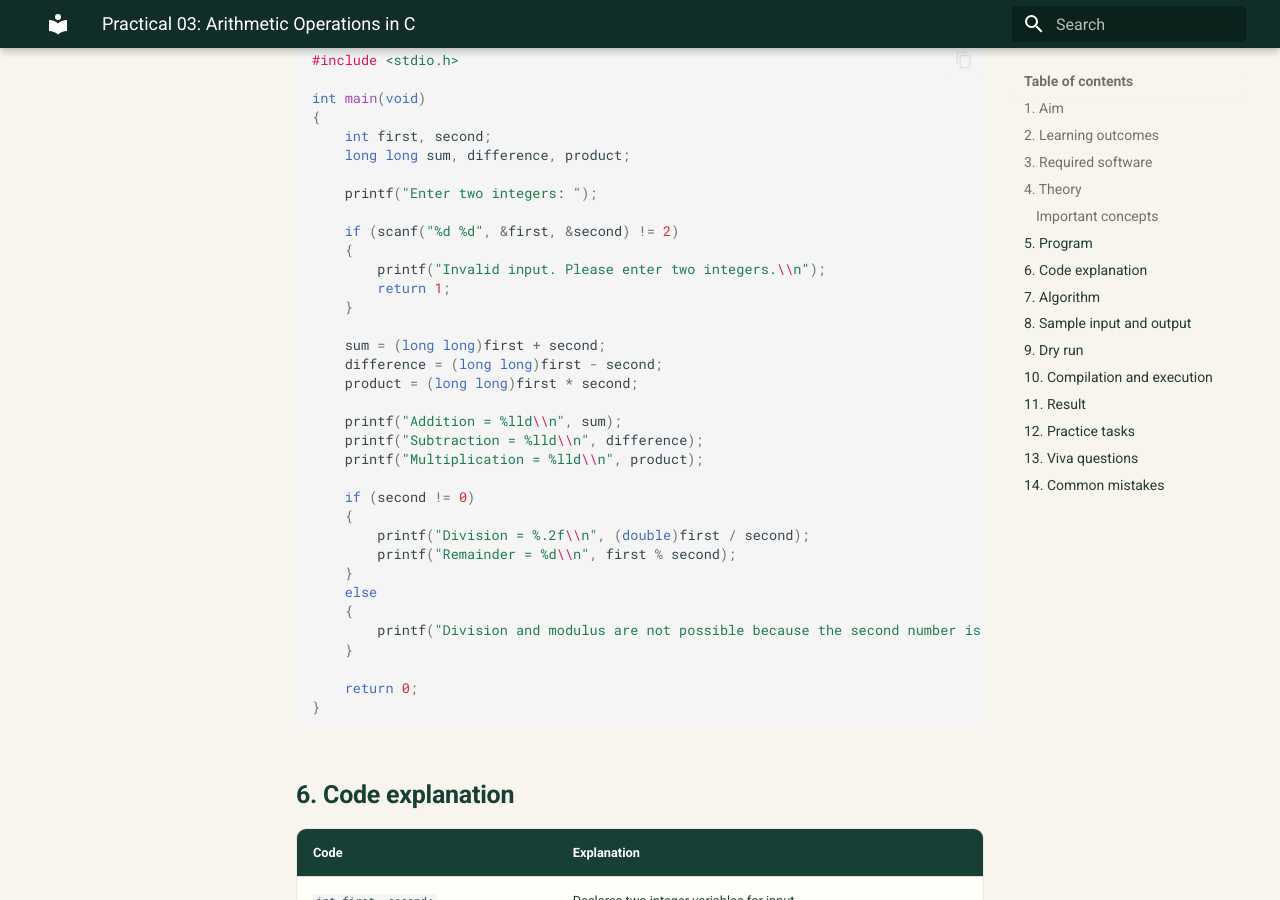
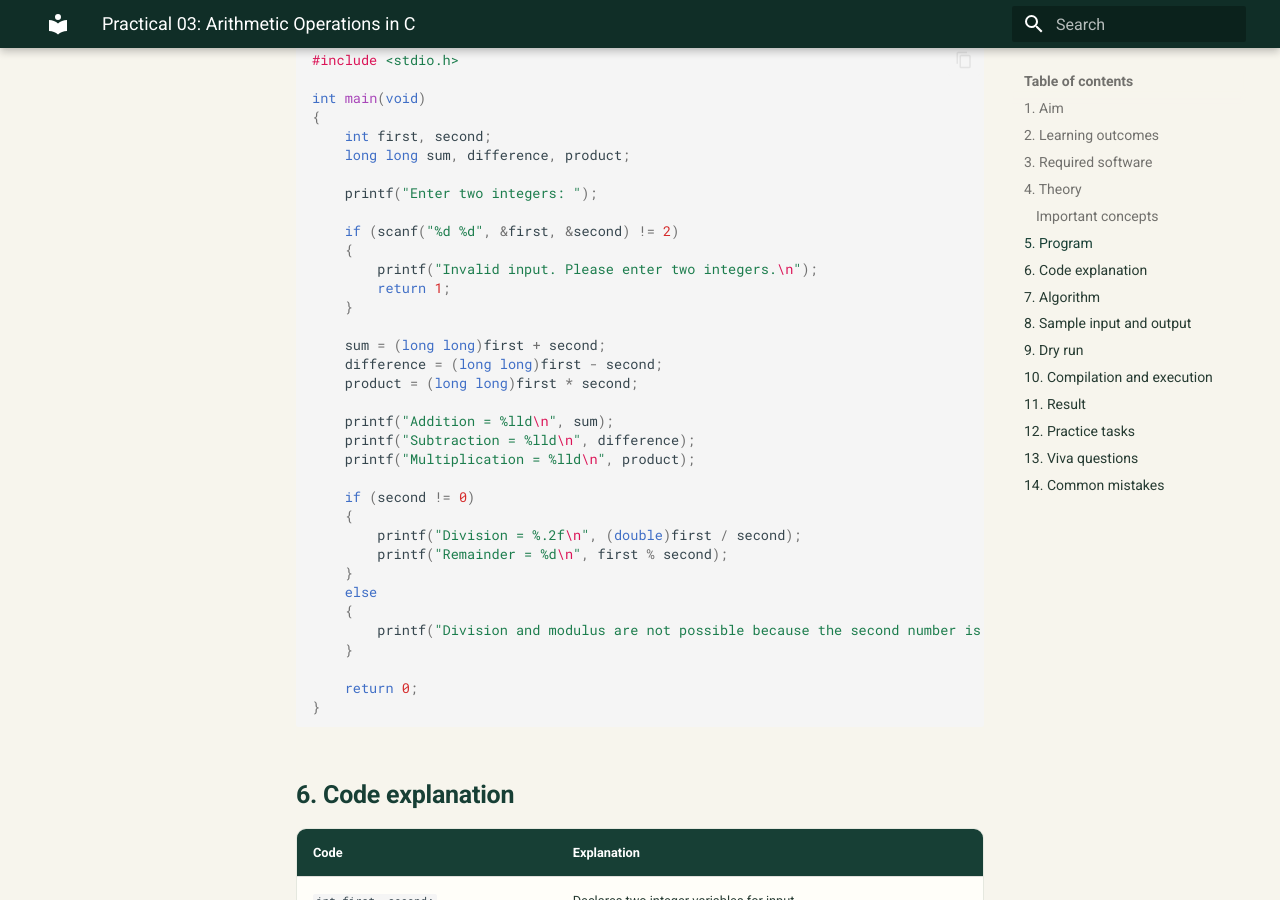
Before and after one commit to taimiyatahsin0-png/nu-cse-notes-store, an MkDocs documentation site: the page built from docs/subjects/spl-lab/03-arithmetic-operations.md, in a window 1280 px wide and 900 px high, scrolled down 2050 px. Built offline with MkDocs 1.6.1 and Material for MkDocs 9.7.7, drawn with Linux system fonts in a browser that asks for light colours.

```diff
--- a/docs/subjects/spl-lab/03-arithmetic-operations.md
+++ b/docs/subjects/spl-lab/03-arithmetic-operations.md
@@ -63,7 +63,7 @@ int main(void)
 
     if (scanf("%d %d", &first, &second) != 2)
     {
-        printf("Invalid input. Please enter two integers.\\n");
+        printf("Invalid input. Please enter two integers.\n");
         return 1;
     }
 
@@ -71,18 +71,18 @@ int main(void)
     difference = (long long)first - second;
     product = (long long)first * second;
 
-    printf("Addition = %lld\\n", sum);
-    printf("Subtraction = %lld\\n", difference);
-    printf("Multiplication = %lld\\n", product);
+    printf("Addition = %lld\n", sum);
+    printf("Subtraction = %lld\n", difference);
+    printf("Multiplication = %lld\n", product);
 
     if (second != 0)
     {
-        printf("Division = %.2f\\n", (double)first / second);
-        printf("Remainder = %d\\n", first % second);
+        printf("Division = %.2f\n", (double)first / second);
+        printf("Remainder = %d\n", first % second);
     }
     else
     {
-        printf("Division and modulus are not possible because the second number is zero.\\n");
+        printf("Division and modulus are not possible because the second number is zero.\n");
     }
 
     return 0;
```
